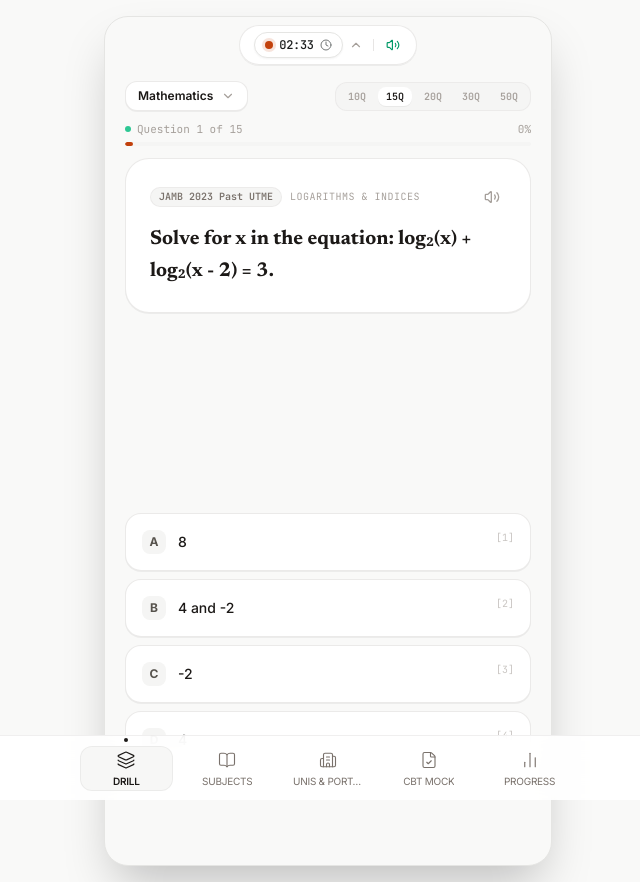
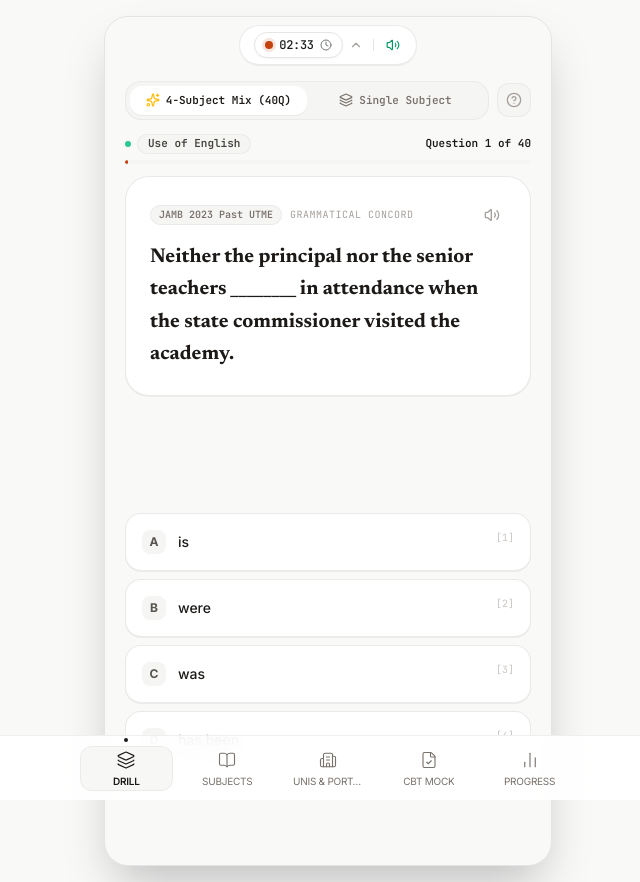
Before and after one commit to Emmylord464/frontend, a Next.js app: page / in a window 1280 px wide. Both pictures are taken after a click on the button "DRILL". Shown: the whole page, without its empty margins (312-952 px from the left). Built offline with nearby package versions, Linux system fonts and the light colour scheme.

Commit message:
feat: 4-subject mixed drill mode (40Q total = 10Q per subject) with instant explanations and breakdown

```diff
--- a/src/components/Drill/DrillView.tsx
+++ b/src/components/Drill/DrillView.tsx
@@ -4,7 +4,7 @@ import React, { useState, useEffect, useCallback, useMemo } from 'react';
 import { motion, AnimatePresence } from 'framer-motion';
 import { Question, Subject, Department } from '../../types';
 import { playCorrectSound, playIncorrectSound, playTapSound, playCompleteSound } from '../../utils/audio';
-import { getFreshQuestionsForSubject } from '../../utils/questionEngine';
+import { getFreshQuestionsForSubject, get4SubjectMixedDrill } from '../../utils/questionEngine';
 import {
   RotateCcw,
   CheckCircle2,
@@ -16,6 +16,9 @@ import {
   ChevronDown,
   Layers,
   Flame,
+  HelpCircle,
+  BookOpen,
+  Info,
 } from 'lucide-react';
 
 interface DrillViewProps {
@@ -33,57 +36,77 @@ interface DrillViewProps {
   onIngestQuestions?: (newQuestions: Question[]) => void;
 }
 
-const QUESTION_COUNT_OPTIONS = [10, 15, 20, 30, 50];
-
 export const DrillView: React.FC<DrillViewProps> = ({
   subjects,
   activeSubjectId,
   onSubjectChange,
   onRecordResult,
   onNavigateToAnalytics,
+  userDepartment = 'Sciences',
 }) => {
-  const [selectedCount, setSelectedCount] = useState<number>(15);
-  const [drillQuestions, setDrillQuestions] = useState<Question[]>(() =>
-    getFreshQuestionsForSubject(activeSubjectId, 15)
-  );
+  // Drill Mode: 'mixed4' (4 Subjects × 10Q = 40Q Total) or 'single' (Single Subject)
+  const [drillMode, setDrillMode] = useState<'mixed4' | 'single'>('mixed4');
+  const [singleCount, setSingleCount] = useState<number>(20);
+  const [showExplanationGuide, setShowExplanationGuide] = useState<boolean>(false);
 
+  // Candidate's 4 default subjects based on department
+  const candidate4SubjectIds = useMemo(() => {
+    if (userDepartment === 'Commercial') {
+      return ['english', 'maths', 'economics', 'commerce'];
+    } else if (userDepartment === 'Arts') {
+      return ['english', 'literature', 'government', 'crs'];
+    }
+    // Default Sciences
+    return ['english', 'biology', 'chemistry', 'physics'];
+  }, [userDepartment]);
+
+  // Questions and Subject Transition Offsets
+  const [drillQuestions, setDrillQuestions] = useState<Question[]>([]);
   const [currentIndex, setCurrentIndex] = useState(0);
   const [selectedOption, setSelectedOption] = useState<'A' | 'B' | 'C' | 'D' | null>(null);
   const [isAnswered, setIsAnswered] = useState(false);
   const [correctCount, setCorrectCount] = useState(0);
+  const [subjectScoreTracker, setSubjectScoreTracker] = useState<Record<string, { correct: number; total: number }>>({});
   const [drillCompleted, setDrillCompleted] = useState(false);
   const [isShaking, setIsShaking] = useState(false);
   const [isSpeaking, setIsSpeaking] = useState(false);
   const [isSubjectDropdownOpen, setIsSubjectDropdownOpen] = useState(false);
 
-  // Reload fresh non-repeating questions whenever subject or question count changes
-  const loadFreshDrill = useCallback(
-    (subjId: string, count: number) => {
-      const fresh = getFreshQuestionsForSubject(subjId, count);
+  // Load fresh drill questions
+  const loadFreshDrill = useCallback(() => {
+    if (drillMode === 'mixed4') {
+      const { questions } = get4SubjectMixedDrill(candidate4SubjectIds, 10);
+      setDrillQuestions(questions);
+    } else {
+      const fresh = getFreshQuestionsForSubject(activeSubjectId, singleCount);
       setDrillQuestions(fresh);
+    }
+
     setCurrentIndex(0);
     setSelectedOption(null);
     setIsAnswered(false);
     setCorrectCount(0);
+    setSubjectScoreTracker({});
     setDrillCompleted(false);
     setIsShaking(false);
     setIsSpeaking(false);
     if (typeof window !== 'undefined' && 'speechSynthesis' in window) {
       window.speechSynthesis.cancel();
     }
-    },
-    []
-  );
+  }, [drillMode, candidate4SubjectIds, activeSubjectId, singleCount]);
 
   useEffect(() => {
-    loadFreshDrill(activeSubjectId, selectedCount);
-  }, [activeSubjectId, selectedCount, loadFreshDrill]);
+    loadFreshDrill();
+  }, [loadFreshDrill]);
 
   const currentQ = drillQuestions[currentIndex] || drillQuestions[0];
-  const activeSubject = subjects.find((s) => s.id === activeSubjectId) || {
-    id: 'all',
-    name: 'All Subjects (High Yield)',
-  };
+
+  // Current Question Subject Name
+  const currentSubjectName = useMemo(() => {
+    if (!currentQ) return 'Use of English';
+    const sub = subjects.find((s) => s.id === currentQ.subjectId);
+    return sub?.name || currentQ.subjectName || 'Use of English';
+  }, [currentQ, subjects]);
 
   // Voice narration
   const handleSpeak = (text: string) => {
@@ -118,6 +141,18 @@ export const DrillView: React.FC<DrillViewProps> = ({
       setTimeout(() => setIsShaking(false), 400);
     }
 
+    // Update subject score tracker
+    setSubjectScoreTracker((prev) => {
+      const current = prev[currentQ.subjectId] || { correct: 0, total: 0 };
+      return {
+        ...prev,
+        [currentQ.subjectId]: {
+          correct: current.correct + (isCorrect ? 1 : 0),
+          total: current.total + 1,
+        },
+      };
+    });
+
     onRecordResult(isCorrect, currentQ.subjectId);
   };
 
@@ -140,7 +175,7 @@ export const DrillView: React.FC<DrillViewProps> = ({
 
   const handleRestart = () => {
     playTapSound();
-    loadFreshDrill(activeSubjectId, selectedCount);
+    loadFreshDrill();
   };
 
   // Keyboard navigation
@@ -169,7 +204,7 @@ export const DrillView: React.FC<DrillViewProps> = ({
   if (!currentQ) {
     return (
       <div className="w-full max-w-lg mx-auto py-12 px-4 text-center text-xs text-stone-500">
-        Preparing fresh questions...
+        Preparing fresh 4-subject drill...
       </div>
     );
   }
@@ -178,42 +213,100 @@ export const DrillView: React.FC<DrillViewProps> = ({
 
   return (
     <div className="w-full flex-1 flex flex-col justify-between px-3.5 sm:px-5 py-3 max-w-lg mx-auto select-none space-y-3 pb-24 text-stone-900 dark:text-stone-100">
-      {/* ─── Ultra-Premium Header & Controls ─── */}
+      {/* ─── Mode Selector & Explain Drawer Trigger ─── */}
       <div className="space-y-2.5">
         <div className="flex items-center justify-between gap-2">
-          {/* Subject Dropdown Selector */}
-          <div className="relative">
+          {/* 4-Subject Mixed Drill vs Single Subject Tabs */}
+          <div className="flex p-1 bg-stone-100 dark:bg-stone-900 rounded-2xl border border-stone-200/70 dark:border-stone-800 flex-1">
+            <button
+              onClick={() => {
+                playTapSound();
+                setDrillMode('mixed4');
+              }}
+              className={`flex-1 py-1.5 px-2 rounded-xl text-[11px] font-mono font-bold transition-all cursor-pointer flex items-center justify-center gap-1.5 ${
+                drillMode === 'mixed4'
+                  ? 'bg-white dark:bg-[#181a1c] text-stone-900 dark:text-white shadow-2xs'
+                  : 'text-stone-500 dark:text-stone-400 hover:text-stone-900 dark:hover:text-white'
+              }`}
+            >
+              <Sparkles className="w-3.5 h-3.5 text-amber-400" />
+              <span>4-Subject Mix (40Q)</span>
+            </button>
+
+            <button
+              onClick={() => {
+                playTapSound();
+                setDrillMode('single');
+              }}
+              className={`flex-1 py-1.5 px-2 rounded-xl text-[11px] font-mono font-bold transition-all cursor-pointer flex items-center justify-center gap-1.5 ${
+                drillMode === 'single'
+                  ? 'bg-white dark:bg-[#181a1c] text-stone-900 dark:text-white shadow-2xs'
+                  : 'text-stone-500 dark:text-stone-400 hover:text-stone-900 dark:hover:text-white'
+              }`}
+            >
+              <Layers className="w-3.5 h-3.5" />
+              <span>Single Subject</span>
+            </button>
+          </div>
+
+          {/* Explanation Info Trigger */}
+          <button
+            onClick={() => {
+              playTapSound();
+              setShowExplanationGuide(!showExplanationGuide);
+            }}
+            className="p-2 rounded-xl bg-stone-100 dark:bg-stone-900 border border-stone-200/70 dark:border-stone-800 text-stone-400 hover:text-stone-900 dark:hover:text-white transition-colors cursor-pointer"
+            title="What is a Drill Set?"
+          >
+            <HelpCircle className="w-4 h-4" />
+          </button>
+        </div>
+
+        {/* What is a Drill Set Explanatory Card (Collapsible) */}
+        <AnimatePresence>
+          {showExplanationGuide && (
+            <motion.div
+              initial={{ opacity: 0, height: 0 }}
+              animate={{ opacity: 1, height: 'auto' }}
+              exit={{ opacity: 0, height: 0 }}
+              className="rounded-2xl border border-stone-200/80 dark:border-stone-800 bg-stone-50/90 dark:bg-[#181a1c] p-3.5 text-xs text-stone-600 dark:text-stone-300 space-y-2 overflow-hidden shadow-2xs"
+            >
+              <div className="flex items-center gap-2 font-bold text-stone-900 dark:text-white">
+                <Info className="w-4 h-4 text-emerald-600 dark:text-emerald-400" />
+                <span>What is a Drill Set?</span>
+              </div>
+              <p className="leading-relaxed">
+                <strong>Drills</strong> are rapid-fire daily practice workouts (unlike the full 2-hour 200Q CBT simulation).
+              </p>
+              <ul className="space-y-1 list-disc list-inside font-mono text-[11px] text-stone-500 dark:text-stone-400">
+                <li><strong>4-Subject Mixed Drill:</strong> 10 high-yield questions from each of your 4 registered subjects = <strong>40 questions total</strong>.</li>
+                <li><strong>Instant Feedback:</strong> Full step-by-step explanations appear immediately after each answer.</li>
+                <li><strong>Zero Timer Pressure:</strong> Practice at your own pace to build accuracy and master difficult concepts.</li>
+              </ul>
+            </motion.div>
+          )}
+        </AnimatePresence>
+
+        {/* Single Subject Picker (when single mode is active) */}
+        {drillMode === 'single' && (
+          <div className="flex items-center justify-between gap-2 pt-0.5">
+            {/* Subject Selector */}
+            <div className="relative flex-1">
               <button
                 onClick={() => {
                   playTapSound();
                   setIsSubjectDropdownOpen(!isSubjectDropdownOpen);
                 }}
-              className="flex items-center gap-2 py-1.5 px-3 rounded-xl bg-white dark:bg-[#181a1c] border border-stone-200/80 dark:border-stone-800 shadow-2xs text-xs font-semibold hover:border-stone-400 dark:hover:border-stone-600 transition-all cursor-pointer"
+                className="w-full flex items-center justify-between py-1.5 px-3 rounded-xl bg-white dark:bg-[#181a1c] border border-stone-200/80 dark:border-stone-800 text-xs font-semibold hover:border-stone-400 dark:hover:border-stone-600 transition-all cursor-pointer"
               >
-              <span className="truncate max-w-[140px] sm:max-w-[200px] text-stone-900 dark:text-white">
-                {activeSubject.name}
+                <span className="truncate text-stone-900 dark:text-white">
+                  {currentSubjectName}
                 </span>
                 <ChevronDown className="w-3.5 h-3.5 text-stone-400" />
               </button>
 
               {isSubjectDropdownOpen && (
-              <div className="absolute top-full left-0 mt-1.5 w-64 bg-white dark:bg-[#181a1c] border border-stone-200 dark:border-stone-800 rounded-2xl shadow-xl z-50 p-1.5 space-y-1 max-h-60 overflow-y-auto">
-                <button
-                  onClick={() => {
-                    playTapSound();
-                    onSubjectChange('all');
-                    setIsSubjectDropdownOpen(false);
-                  }}
-                  className={`w-full text-left px-3 py-2 rounded-xl text-xs font-semibold flex items-center justify-between ${
-                    activeSubjectId === 'all'
-                      ? 'bg-stone-900 text-white dark:bg-white dark:text-stone-900'
-                      : 'text-stone-700 dark:text-stone-300 hover:bg-stone-100 dark:hover:bg-stone-800'
-                  }`}
-                >
-                  <span>All Subjects (Hardest)</span>
-                  <Sparkles className="w-3.5 h-3.5 text-amber-400" />
-                </button>
-
+                <div className="absolute top-full left-0 right-0 mt-1.5 bg-white dark:bg-[#181a1c] border border-stone-200 dark:border-stone-800 rounded-2xl shadow-xl z-50 p-1.5 space-y-1 max-h-48 overflow-y-auto">
                   {subjects.map((sub) => (
                     <button
                       key={sub.id}
@@ -222,7 +315,7 @@ export const DrillView: React.FC<DrillViewProps> = ({
                         onSubjectChange(sub.id);
                         setIsSubjectDropdownOpen(false);
                       }}
-                    className={`w-full text-left px-3 py-2 rounded-xl text-xs font-medium flex items-center justify-between ${
+                      className={`w-full text-left px-3 py-1.5 rounded-xl text-xs font-medium flex items-center justify-between ${
                         activeSubjectId === sub.id
                           ? 'bg-stone-900 text-white dark:bg-white dark:text-stone-900 font-semibold'
                           : 'text-stone-700 dark:text-stone-300 hover:bg-stone-100 dark:hover:bg-stone-800'
@@ -236,17 +329,17 @@ export const DrillView: React.FC<DrillViewProps> = ({
               )}
             </div>
 
-          {/* Question Count Pills */}
+            {/* Single Count Pills */}
             <div className="flex items-center gap-1 bg-stone-100 dark:bg-stone-900 p-1 rounded-xl border border-stone-200/60 dark:border-stone-800">
-            {QUESTION_COUNT_OPTIONS.map((count) => (
+              {[10, 20, 40].map((count) => (
                 <button
                   key={count}
                   onClick={() => {
                     playTapSound();
-                  setSelectedCount(count);
+                    setSingleCount(count);
                   }}
                   className={`px-2 py-0.5 rounded-lg text-[10px] font-mono font-bold transition-all cursor-pointer ${
-                  selectedCount === count
+                    singleCount === count
                       ? 'bg-white dark:bg-[#181a1c] text-stone-900 dark:text-white shadow-2xs'
                       : 'text-stone-400 hover:text-stone-600 dark:hover:text-stone-300'
                   }`}
@@ -256,15 +349,21 @@ export const DrillView: React.FC<DrillViewProps> = ({
               ))}
             </div>
           </div>
+        )}
 
-        {/* Progress Tracker Bar */}
-        <div className="space-y-1">
+        {/* ─── Active Progress Header & Round Pill Subject Badge ─── */}
+        <div className="space-y-1.5 pt-1">
           <div className="flex items-center justify-between text-[11px] font-mono text-stone-400">
-            <span className="flex items-center gap-1.5">
+            <div className="flex items-center gap-1.5">
               <span className="h-1.5 w-1.5 rounded-full bg-emerald-500 animate-pulse" />
-              <span>Question {currentIndex + 1} of {drillQuestions.length}</span>
+              <span className="inline-flex items-center justify-center h-5 px-2.5 rounded-full bg-stone-100 dark:bg-stone-800 text-stone-700 dark:text-stone-300 font-bold border border-stone-200/60 dark:border-stone-700/60">
+                {currentSubjectName}
               </span>
-            <span>{Math.round(((currentIndex + (isAnswered ? 1 : 0)) / drillQuestions.length) * 100)}%</span>
+            </div>
+
+            <span className="font-semibold text-stone-900 dark:text-white">
+              Question {currentIndex + 1} of {drillQuestions.length}
+            </span>
           </div>
 
           <div className="w-full bg-stone-100 dark:bg-stone-800/80 h-1 rounded-full overflow-hidden">
@@ -280,7 +379,7 @@ export const DrillView: React.FC<DrillViewProps> = ({
         </div>
       </div>
 
-      {/* ─── Main Question & Tactical Options ─── */}
+      {/* ─── Main Tactical Drill Question & Options ─── */}
       {!drillCompleted ? (
         <motion.div
           animate={isShaking ? { x: [-8, 8, -6, 6, 0] } : { x: 0 }}
@@ -417,25 +516,57 @@ export const DrillView: React.FC<DrillViewProps> = ({
           )}
         </motion.div>
       ) : (
-        /* ─── Ultra-Sleek Completion Victory Card ─── */
+        /* ─── Ultra-Sleek Drill Set Completion & 4-Subject Breakdown ─── */
         <motion.div
           initial={{ opacity: 0, scale: 0.96 }}
           animate={{ opacity: 1, scale: 1 }}
-          className="rounded-3xl border border-stone-200/80 dark:border-stone-800 bg-white dark:bg-[#181a1c] p-6 text-center space-y-4 shadow-2xs my-auto"
+          className="rounded-3xl border border-stone-200/80 dark:border-stone-800 bg-white dark:bg-[#181a1c] p-5 sm:p-6 text-center space-y-4 shadow-2xs my-auto"
         >
           <div className="mx-auto flex h-12 w-12 items-center justify-center rounded-2xl bg-emerald-50 dark:bg-emerald-950/40 text-emerald-600 dark:text-emerald-400">
             <CheckCircle2 className="h-6 w-6" />
           </div>
 
           <div className="space-y-1">
+            <div className="flex items-center justify-center gap-1.5">
               <h2 className="font-serif text-2xl font-bold text-stone-900 dark:text-white">
                 Drill Set Completed
               </h2>
+              <span className="inline-flex items-center justify-center h-5 px-2 rounded-full bg-emerald-50 dark:bg-emerald-950/40 text-emerald-700 dark:text-emerald-300 font-mono text-[10px] font-bold border border-emerald-200/60 dark:border-emerald-800/60">
+                {drillMode === 'mixed4' ? '4-Subject 40Q' : `${drillQuestions.length}Q`}
+              </span>
+            </div>
             <p className="text-xs text-stone-500 dark:text-stone-400">
               {correctCount} of {drillQuestions.length} answered correctly ({Math.round((correctCount / drillQuestions.length) * 100)}% accuracy).
             </p>
           </div>
 
+          {/* 4 Subjects Performance Grid (if mixed4 mode) */}
+          {drillMode === 'mixed4' && (
+            <div className="grid grid-cols-2 gap-2 text-left pt-1">
+              {candidate4SubjectIds.map((subjId) => {
+                const subObj = subjects.find((s) => s.id === subjId);
+                const score = subjectScoreTracker[subjId] || { correct: 0, total: 10 };
+                const pct = Math.round((score.correct / (score.total || 10)) * 100);
+
+                return (
+                  <div
+                    key={subjId}
+                    className="p-2.5 rounded-2xl bg-stone-50 dark:bg-[#121314] border border-stone-100 dark:border-stone-800/80 space-y-0.5"
+                  >
+                    <div className="flex items-center justify-between text-[10px] font-mono text-stone-400">
+                      <span className="truncate">{subObj?.name || subjId}</span>
+                      <span className="font-bold text-emerald-600 dark:text-emerald-400">{pct}%</span>
+                    </div>
+                    <div className="text-xs font-serif font-bold text-stone-900 dark:text-white">
+                      {score.correct} / {score.total || 10} Correct
+                    </div>
+                  </div>
+                );
+              })}
+            </div>
+          )}
+
+          {/* Overall Metrics Cards */}
           <div className="grid grid-cols-2 gap-2.5 py-1">
             <div className="rounded-2xl bg-stone-50 dark:bg-[#121314] p-3 border border-stone-100 dark:border-stone-800/60">
               <span className="text-[10px] uppercase text-stone-400 block font-mono">Score</span>
@@ -457,7 +588,7 @@ export const DrillView: React.FC<DrillViewProps> = ({
               className="w-full py-3 rounded-xl bg-stone-900 dark:bg-white text-white dark:text-stone-900 font-semibold text-xs flex items-center justify-center gap-2 hover:opacity-90 active:scale-95 transition-all shadow-2xs cursor-pointer"
             >
               <RotateCcw className="w-3.5 h-3.5" />
-              <span>Drill Another Fresh Set</span>
+              <span>Drill Another Fresh 40Q Set</span>
             </button>
 
             <button
--- a/src/utils/questionEngine.ts
+++ b/src/utils/questionEngine.ts
@@ -333,3 +333,27 @@ export function getFreshQuestionsForSubject(
 
   return selectedQuestions;
 }
+
+/**
+ * 4-Subject Mixed Cross-Discipline Drill Set (40 Questions in Total = 10Q per subject)
+ */
+export function get4SubjectMixedDrill(
+  subjectIds: string[] = ['english', 'maths', 'physics', 'chemistry'],
+  questionsPerSubject: number = 10
+): { questions: Question[]; subjectOffsets: { subjectId: string; startIndex: number; count: number }[] } {
+  const allQuestions: Question[] = [];
+  const subjectOffsets: { subjectId: string; startIndex: number; count: number }[] = [];
+
+  subjectIds.forEach((subjId) => {
+    const startIndex = allQuestions.length;
+    const qs = getFreshQuestionsForSubject(subjId, questionsPerSubject);
+    allQuestions.push(...qs);
+    subjectOffsets.push({
+      subjectId: subjId,
+      startIndex,
+      count: qs.length,
+    });
+  });
+
+  return { questions: allQuestions, subjectOffsets };
+}
```
Lines whose indentation alone changed are shown as unchanged.
